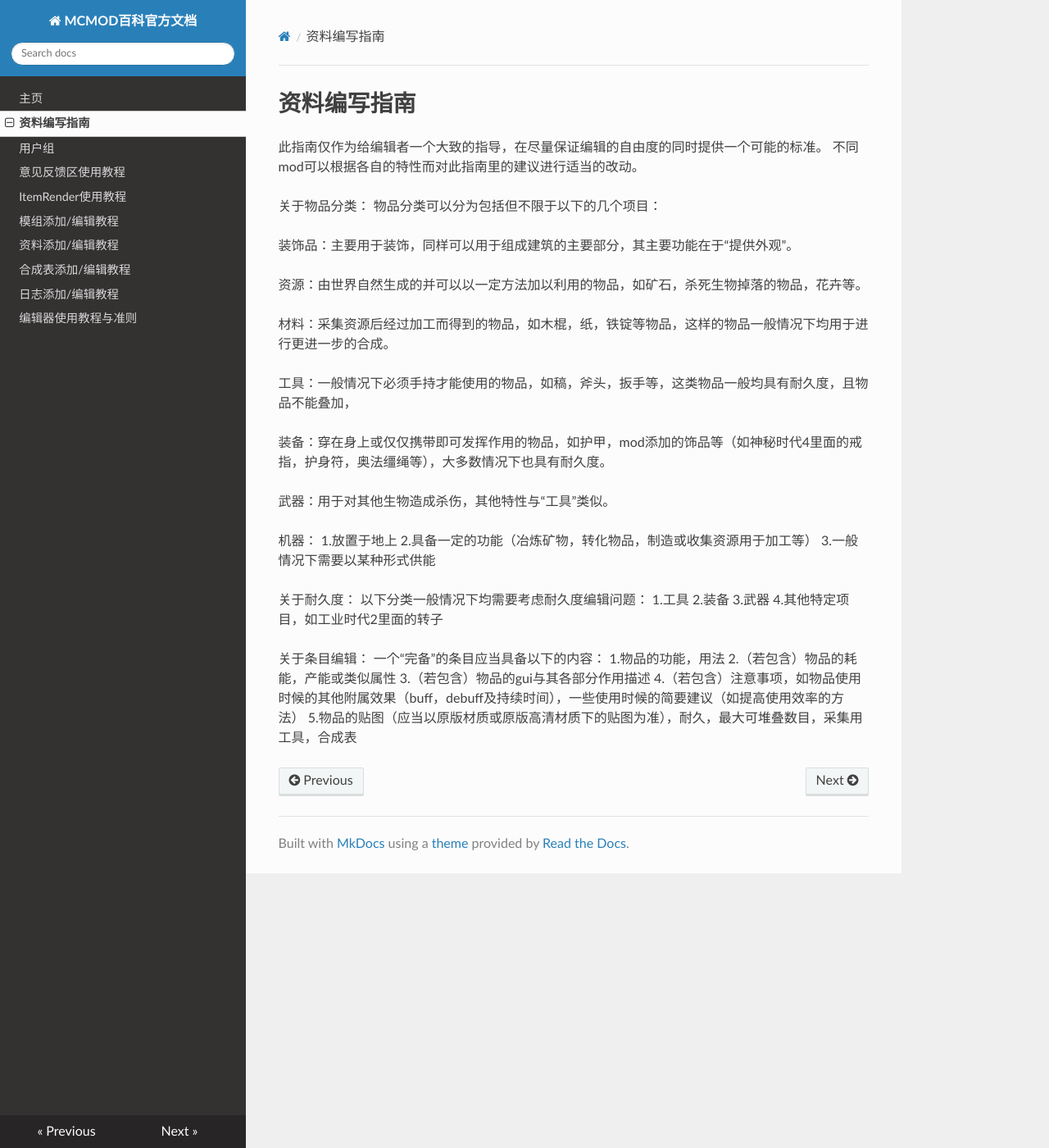
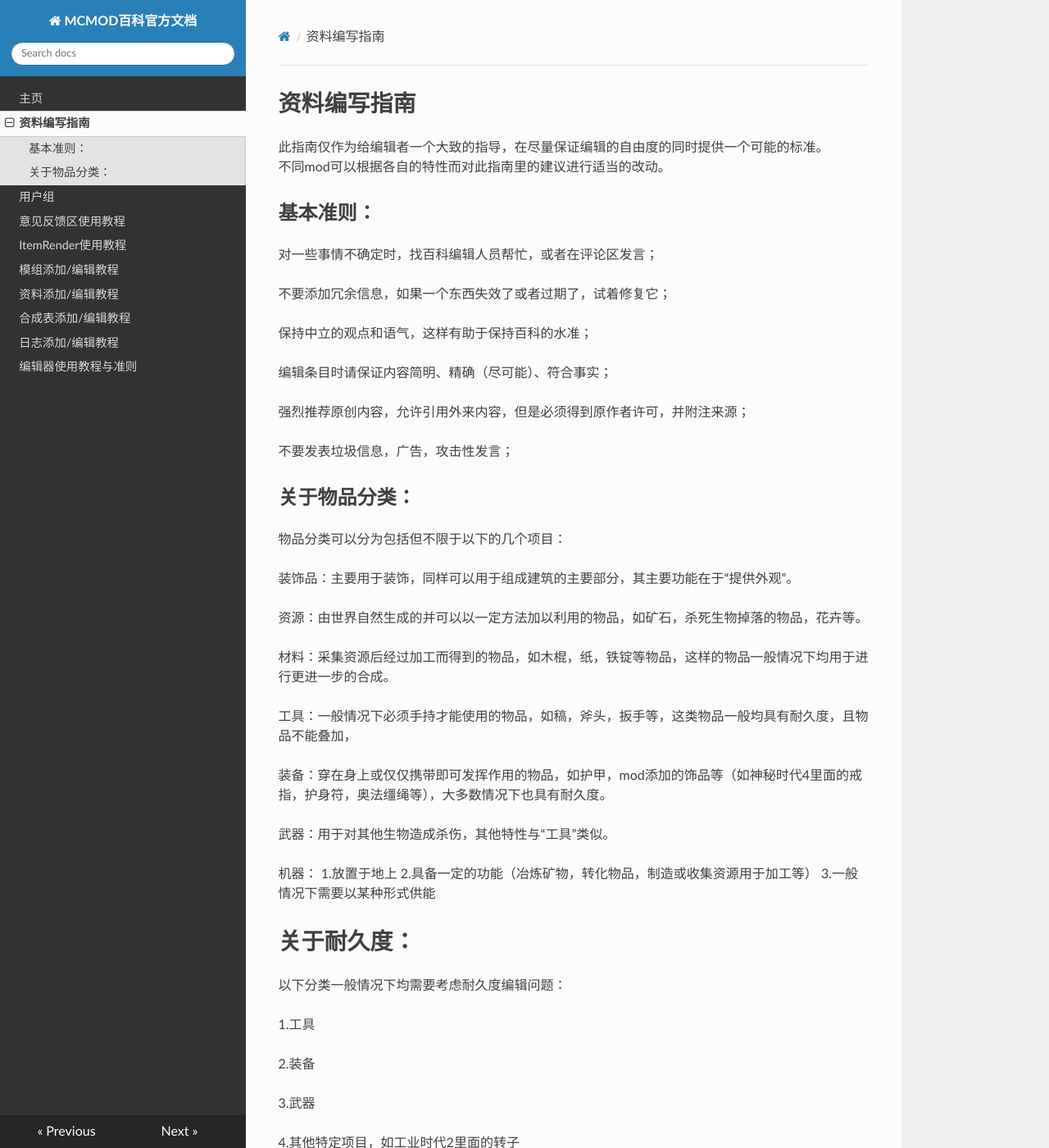
Before and after one commit to Ahrwing/mcmod, an MkDocs documentation site: the page built from docs/styleguide.md, in a window 1280 px wide and 1400 px high. Shown: the whole window at 82% size. Built offline with MkDocs 1.6.1, drawn with Linux system fonts in a browser that asks for light colours; nearby versions of some CDN libraries; old or Windows-style settings are respelled for this version of MkDocs; some of the changed text lies outside the part shown.

Commit message:
Update styleguide.md

```diff
--- a/docs/styleguide.md
+++ b/docs/styleguide.md
@@ -3,7 +3,22 @@
 此指南仅作为给编辑者一个大致的指导，在尽量保证编辑的自由度的同时提供一个可能的标准。
 不同mod可以根据各自的特性而对此指南里的建议进行适当的改动。
 
-关于物品分类：
+## 基本准则：
+
+对一些事情不确定时，找百科编辑人员帮忙，或者在评论区发言；
+
+不要添加冗余信息，如果一个东西失效了或者过期了，试着修复它；
+
+保持中立的观点和语气，这样有助于保持百科的水准；
+
+编辑条目时请保证内容简明、精确（尽可能）、符合事实；
+
+强烈推荐原创内容，允许引用外来内容，但是必须得到原作者许可，并附注来源；
+
+不要发表垃圾信息，广告，攻击性发言；
+
+## 关于物品分类：
+
 物品分类可以分为包括但不限于以下的几个项目：
 
 装饰品：主要用于装饰，同样可以用于组成建筑的主要部分，其主要功能在于“提供外观”。
@@ -23,17 +38,27 @@
 2.具备一定的功能（冶炼矿物，转化物品，制造或收集资源用于加工等）
 3.一般情况下需要以某种形式供能
 
-关于耐久度：
+# 关于耐久度：
 以下分类一般情况下均需要考虑耐久度编辑问题：
+
 1.工具
+
 2.装备
+
 3.武器
+
 4.其他特定项目，如工业时代2里面的转子
 
-关于条目编辑：
+# 关于条目编辑：
+
 一个“完备”的条目应当具备以下的内容：
+
 1.物品的功能，用法
+
 2.（若包含）物品的耗能，产能或类似属性
+
 3.（若包含）物品的gui与其各部分作用描述
+
 4.（若包含）注意事项，如物品使用时候的其他附属效果（buff，debuff及持续时间），一些使用时候的简要建议（如提高使用效率的方法）
+
 5.物品的贴图（应当以原版材质或原版高清材质下的贴图为准），耐久，最大可堆叠数目，采集用工具，合成表
```
